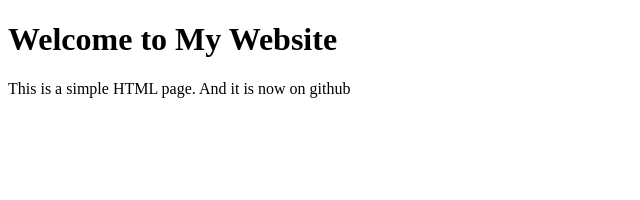
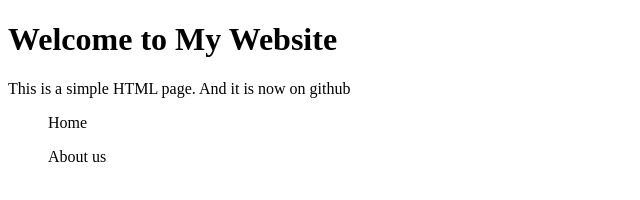
Before and after one commit to KhayelihleM/learn-git, a plain HTML site: page index.html in a window 1280 px wide. Shown: the whole page, without its empty margins (0-640 px from the left). Drawn offline with Linux system fonts and the light colour scheme.

Commit message:
add unordered list to index.html

```diff
--- a/index.html
+++ b/index.html
@@ -8,5 +8,7 @@
 <body>
   <h1>Welcome to My Website</h1>
   <p>This is a simple HTML page. And it is now on github</p>
+  <ul>Home</ul>
+  <ul>About us</ul>
 </body>
 </html>
```
